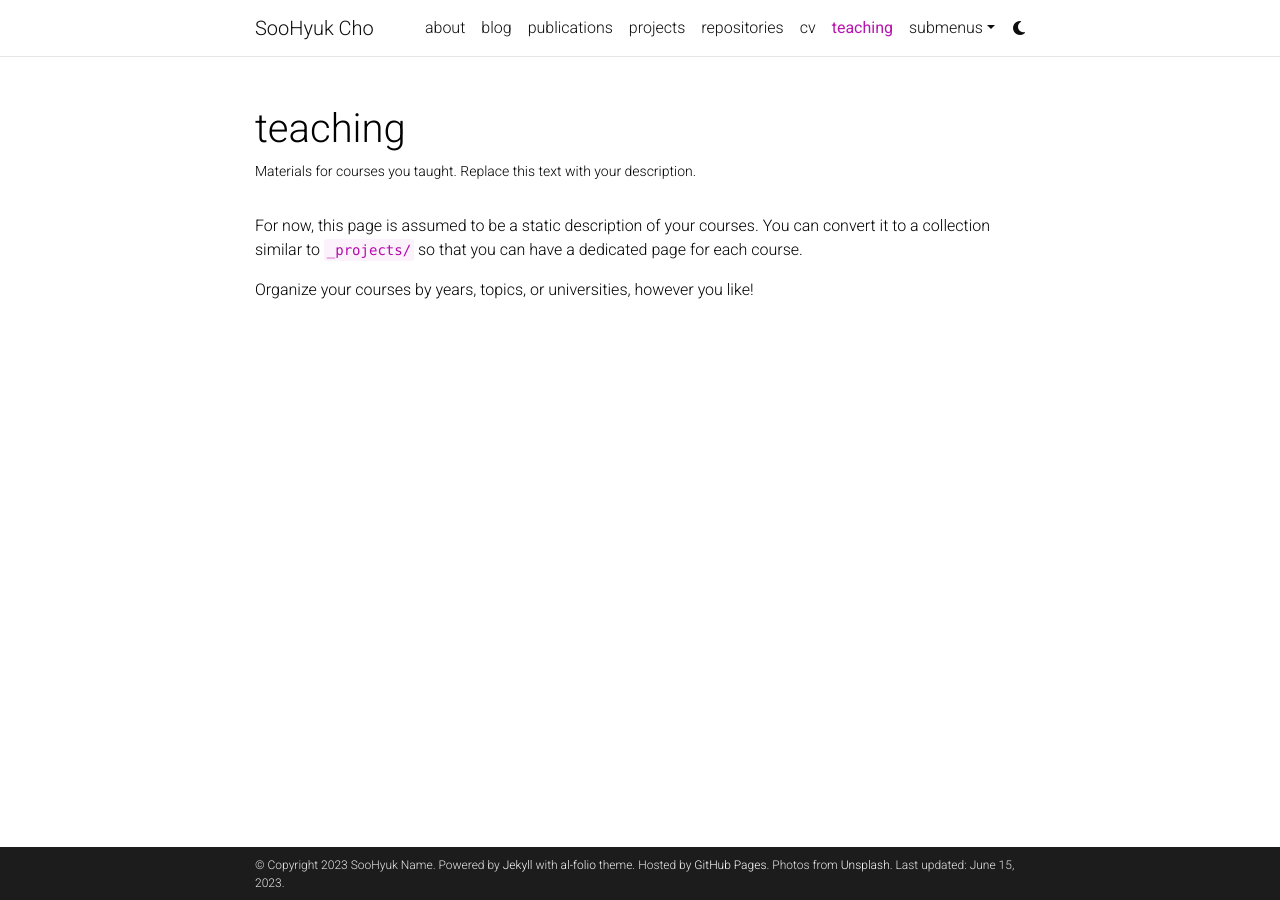
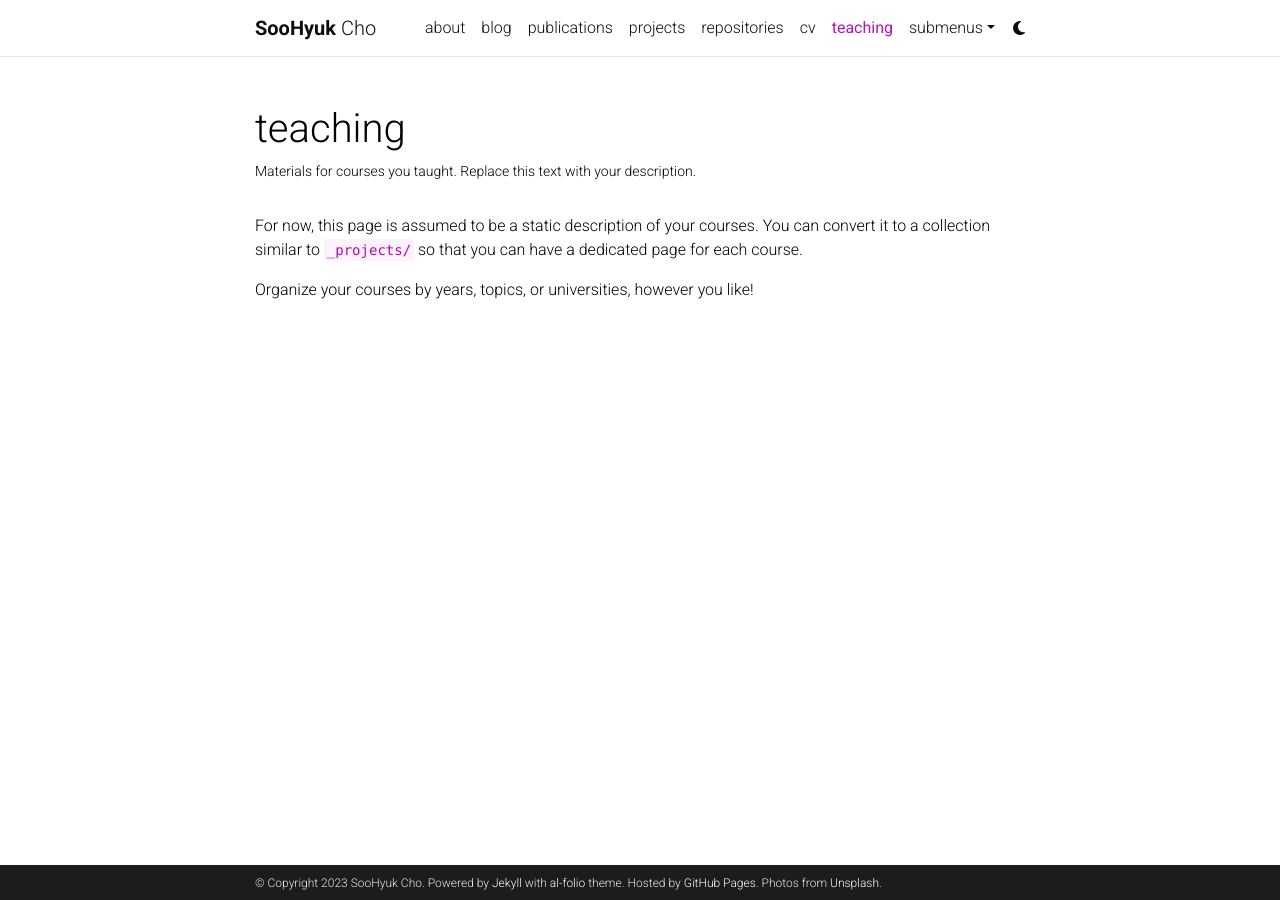
Before and after one commit to soohyuk-cho/soohyuk-cho.github.io, a Jekyll site: the page built from _pages/teaching.md, in a window 1280 px wide. Built offline with Jekyll 4.4.1, drawn with Linux system fonts in a browser that asks for light colours; comment, search, counter and statistics services are not loaded; a style sheet for code colours, icons or effects is not loaded.

Commit message:
Making changes

```diff
--- a/_config.yml
+++ b/_config.yml
@@ -2,10 +2,10 @@
 # Site settings
 # -----------------------------------------------------------------------------
 
-title: SooHyuk Cho # the website title (if blank, full name will be used instead)
+title: blank # the website title (if blank, full name will be used instead)
 first_name: SooHyuk
 middle_name:
-last_name: Name
+last_name: Cho
 email: soohyuk.cho@berkeley.edu
 description: > # the ">" symbol means to ignore newlines until "footer_text:"
   A simple, whitespace theme for academics. Based on [*folio](https://github.com/bogoli/-folio) design.
@@ -20,7 +20,7 @@ icon: ⚛️  # the emoji used as the favicon (alternatively, provide image name
 
 url: https://soohyuk-cho.github.io # the base hostname & protocol for your site
 baseurl:  # the subpath of your site, e.g. /blog/
-last_updated: true # set to true if you want to display last updated in the footer
+last_updated: false # set to true if you want to display last updated in the footer
 impressum_path:  # set to path to include impressum link in the footer, use the same path as permalink in a page, helps to conform with EU GDPR
 
 # -----------------------------------------------------------------------------
```
